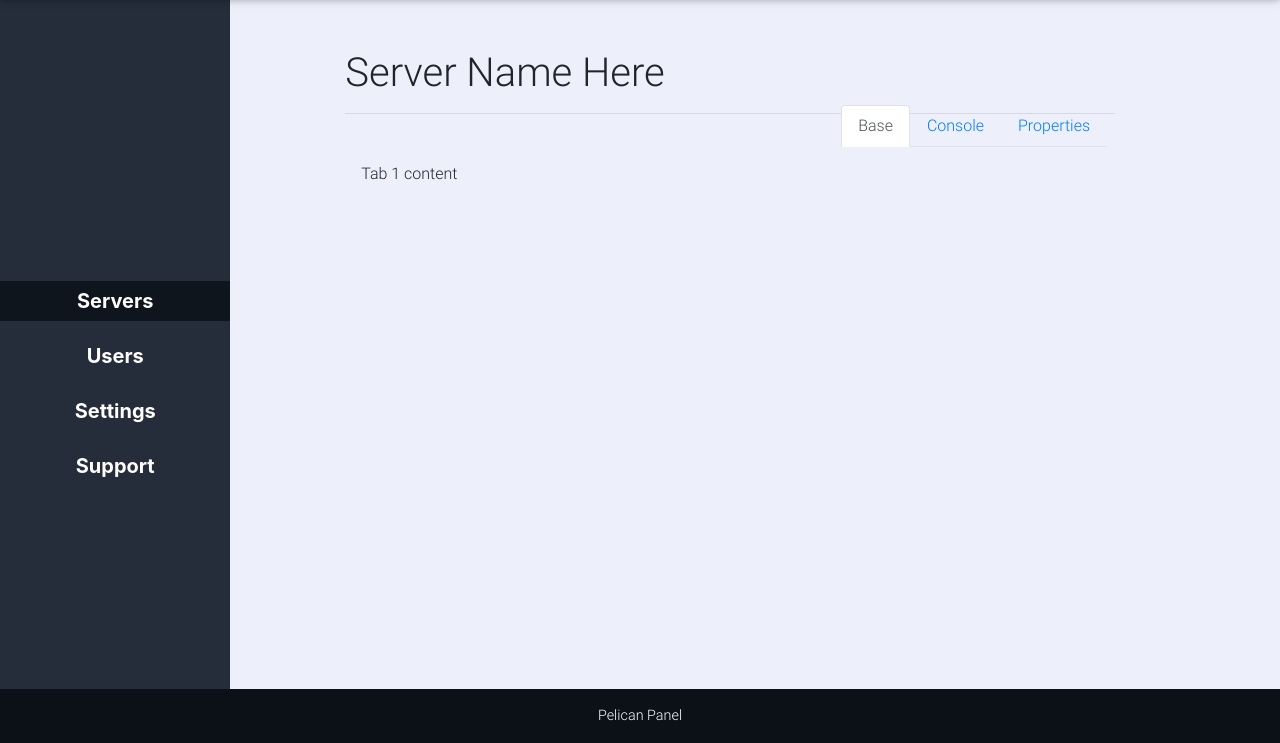
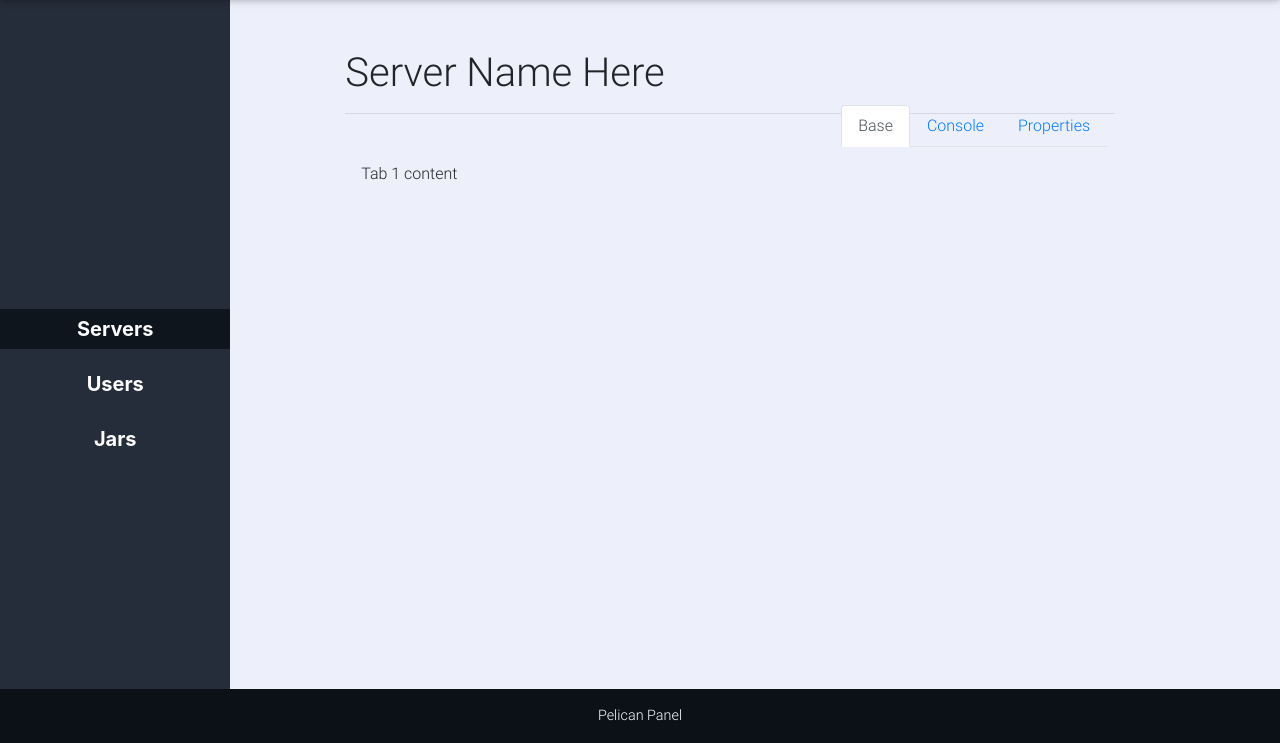
Before and after one commit to GavinAF/Pelican-Panel, a Flask app: page /servers/1 in a window 1280 px wide. Shown: the part 57-800 px from the top of the page. Run offline with Flask 2, Linux system fonts and the light colour scheme; the visitor is signed in with stand-in values (Sample User, id 1); some libraries are stand-ins or nearby versions.

Commit message:
Update pages with jars nav item

```diff
--- a/webapp/templates/selected.html
+++ b/webapp/templates/selected.html
@@ -8,8 +8,7 @@
 {% block sidebar %}
 <li><a class="active" href="{{ url_for ('main.servers') }}">Servers</a></li>
 <li><a href="{{ url_for ('main.users') }}">Users</a></li>
-<li><a href="{{ url_for ('main.settings') }}">Settings</a></li>
-<li><a href="#">Support</a></li>
+<li><a href="{{ url_for ('main.jars') }}">Jars</a></li>
 {% endblock %}
 
 {% block header %}Server Name Here
--- a/webapp/templates/servers.html
+++ b/webapp/templates/servers.html
@@ -8,7 +8,7 @@
 {% block sidebar %}
 <li><a class="active" href="{{ url_for ('main.servers') }}">Servers</a></li>
 <li><a href="{{ url_for ('main.users') }}">Users</a></li>
-<!--<li><a href="{{ url_for ('main.settings') }}">Settings</a></li>-->
+<li><a href="{{ url_for ('main.jars') }}">Jars</a></li>
 {% endblock %}
 
 {% block header %}Servers<span class="table-add float-right mb-3 mr-2"><a href="#" data-toggle="modal" data-target="#modalCreate" class="text-success"><i
--- a/webapp/templates/settings.html
+++ b/webapp/templates/settings.html
@@ -9,7 +9,6 @@
 <li><a href="{{ url_for ('main.servers') }}">Servers</a></li>
 <li><a href="{{ url_for ('main.users') }}">Users</a></li>
 <li><a class="active" href="{{ url_for ('main.settings') }}">Settings</a></li>
-<li><a href="#">Support</a></li>
 {% endblock %}
 
 {% block header %}Settings{% endblock %}
--- a/webapp/templates/users.html
+++ b/webapp/templates/users.html
@@ -8,7 +8,7 @@
 {% block sidebar %}
 <li><a href="{{ url_for ('main.servers') }}">Servers</a></li>
 <li><a class="active" href="{{ url_for ('main.users') }}">Users</a></li>
-<!--<li><a href="{{ url_for ('main.settings') }}">Settings</a></li>-->
+<li><a href="{{ url_for ('main.jars') }}">Jars</a></li>-
 {% endblock %}
 
 {% block header %}Users<span class="table-add float-right mb-3 mr-2"><a href="#" data-toggle="modal" data-target="#modalNewUser" class="text-success"><i
```
